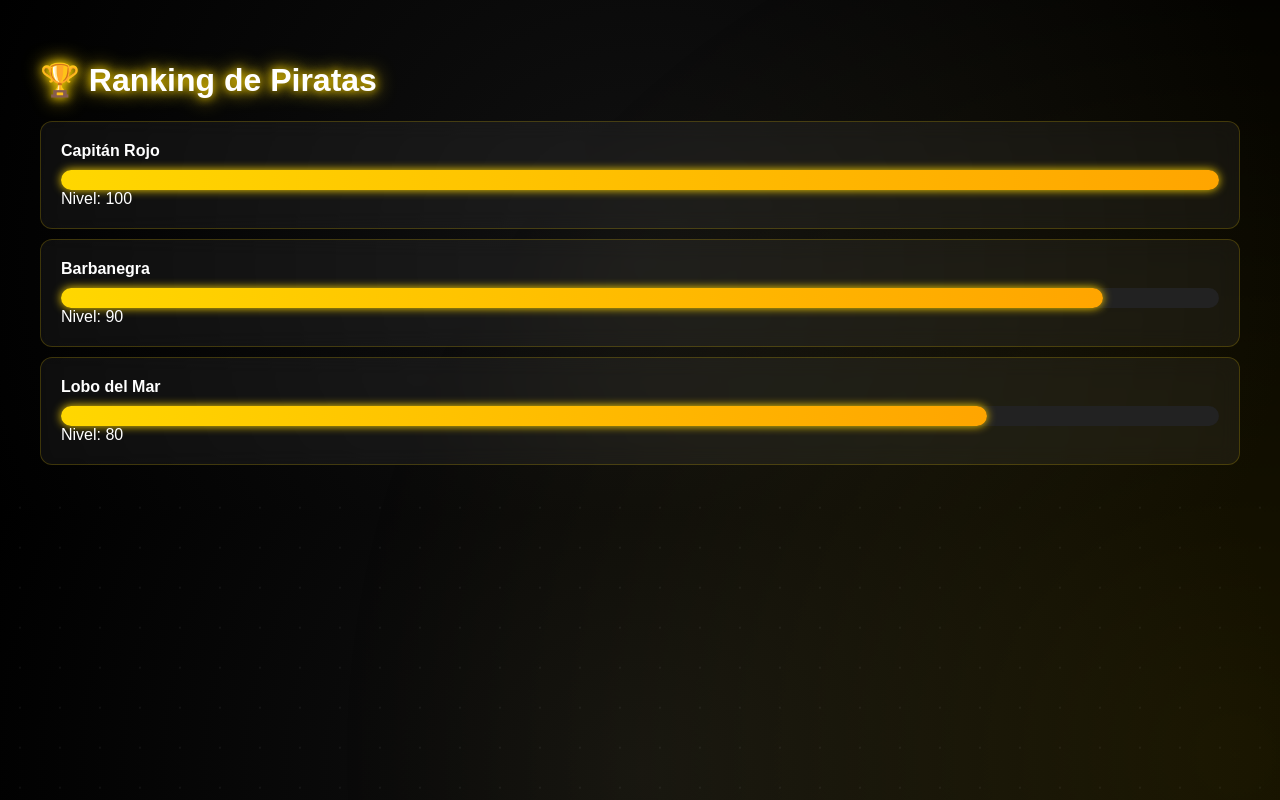
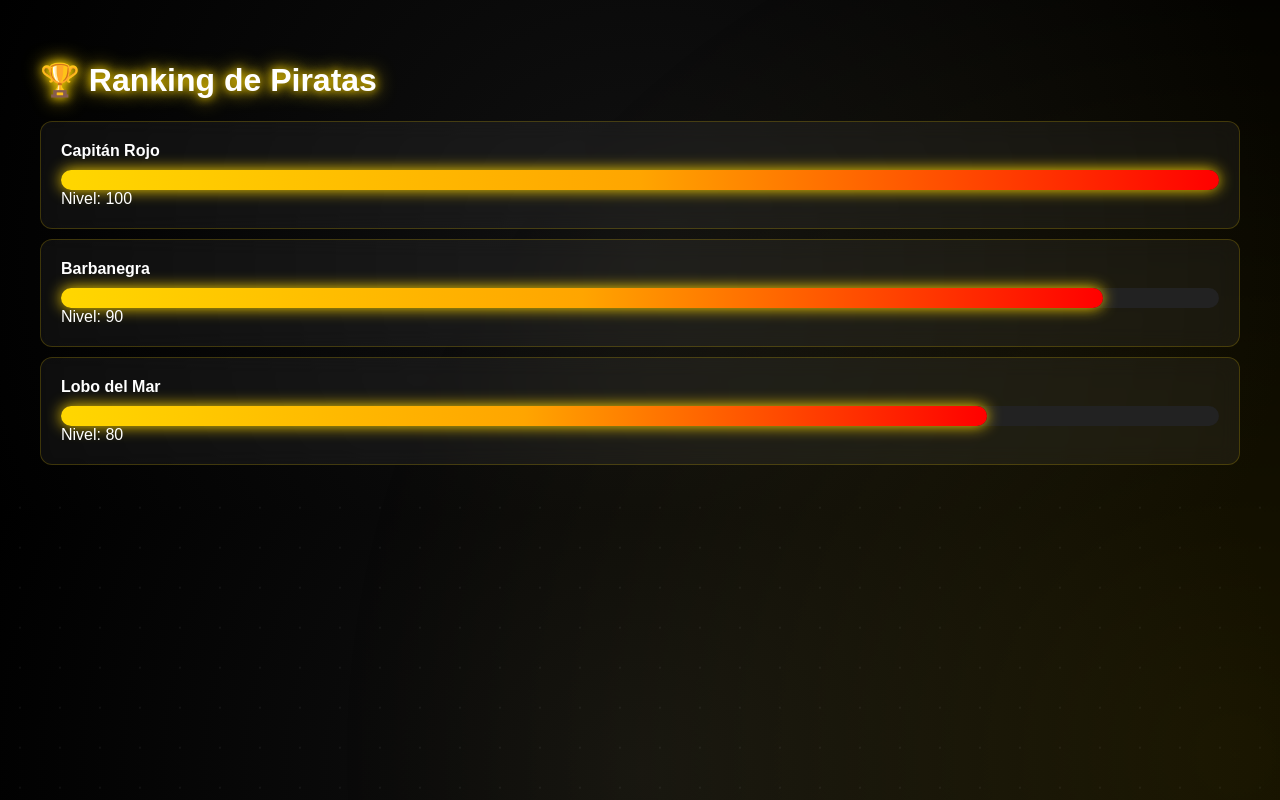
Before and after one commit to zanahJR/yonkou-level, a Next.js app: page /ranking in a window 1280 px wide. Built offline with nearby package versions, Linux system fonts and the light colour scheme.

Commit message:
Update ranking.js

```diff
--- a/pages/ranking.js
+++ b/pages/ranking.js
@@ -22,9 +22,10 @@ export default function Ranking() {
             <div style={{
               width: `${p.level}%`,
               height: "100%",
-              background: "linear-gradient(90deg, gold, orange)",
+              background: "linear-gradient(90deg, gold, orange, red)",
               borderRadius: 10,
-              boxShadow: "0 0 10px gold"
+              boxShadow: "0 0 15px gold",
+              transition: "width 1s ease"
             }} />
           </div>
 
```
